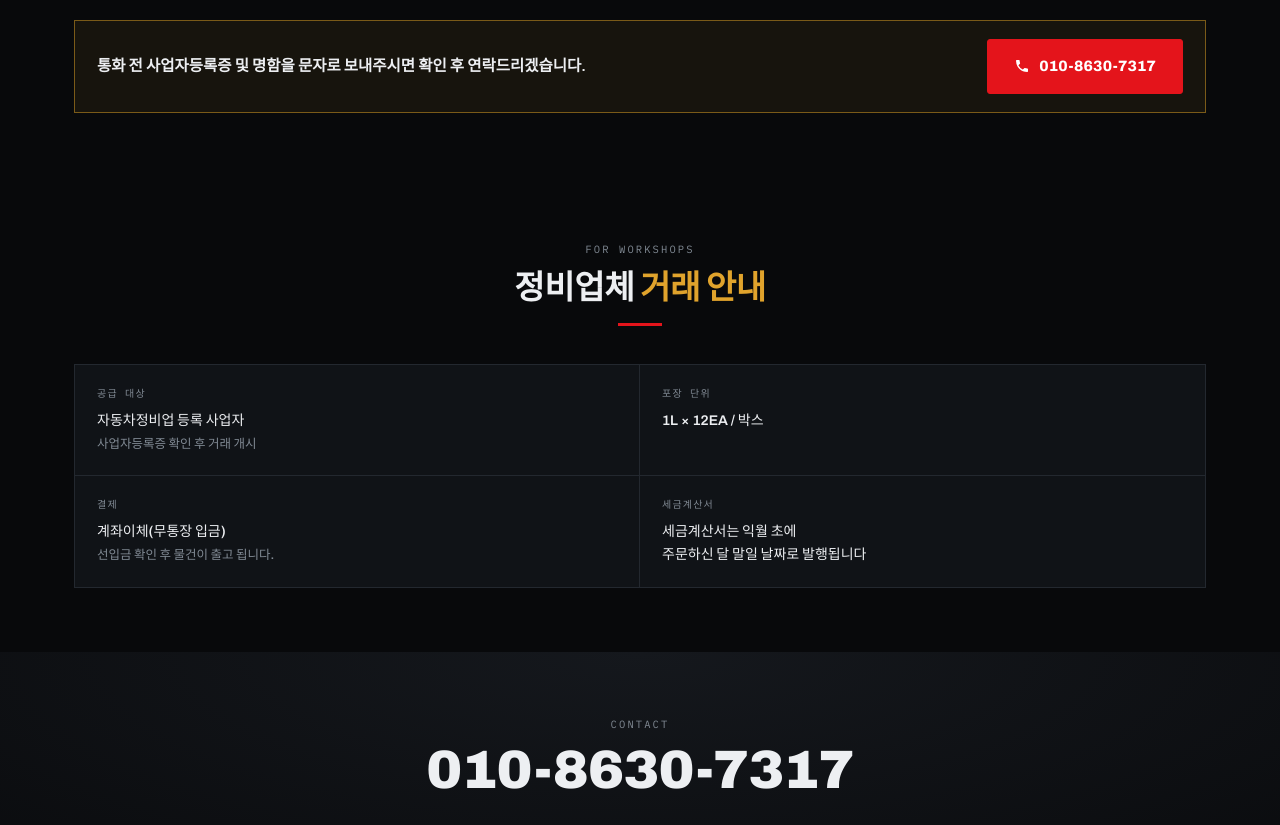
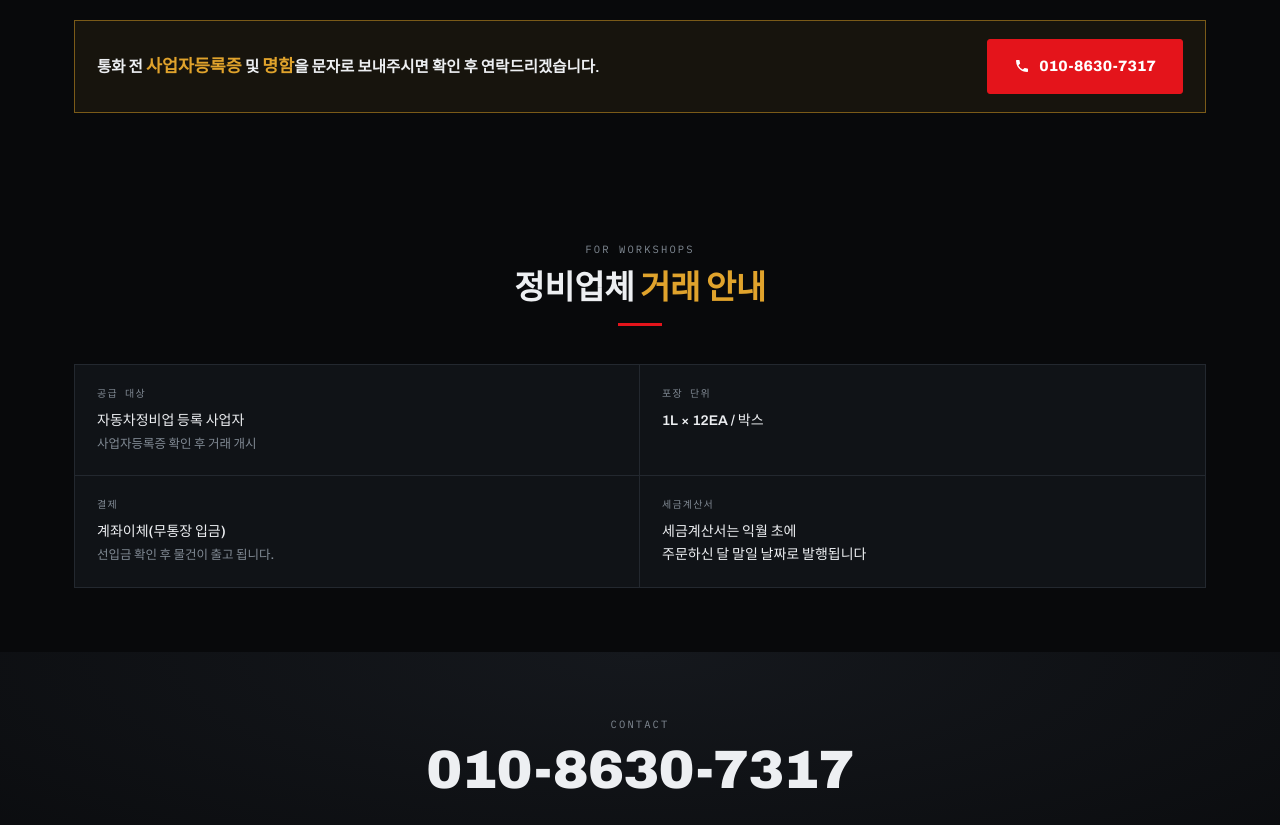
Before and after one commit to khlee7317-sudo/triton-x1-site, a plain HTML site: page index.html in a window 1280 px wide. Shown: the part 1746-2571 px from the top of the page. Drawn offline with Linux system fonts and the light colour scheme; a web font is replaced by a local one.

Commit message:
보내야 할 서류를 눈에 띄게
"사업자등록증" 과 "명함" 만 키우고 금색으로 둔다. 이 문장에서 상대가
실제로 해야 할 일이 그 둘이라, 문장 전체를 키우는 것보다 낫다.

Co-Authored-By: Claude Opus 5 <noreply@anthropic.com>

```diff
--- a/index.html
+++ b/index.html
@@ -143,6 +143,8 @@ section{padding:64px 0}
   justify-content:space-between;flex-wrap:wrap}
 .supply p{font-size:15.5px;color:var(--fg-2);line-height:1.7}
 .supply b{color:var(--fg);font-weight:600}
+/* 무엇을 보내야 하는지가 이 문장의 핵심이라 두 낱말만 키우고 금색으로 둔다 */
+.supply .hl{color:var(--oil);font-size:1.12em}
 
 /* ───────── 거래 안내 ───────── */
 /* 네 칸이라 2×2 로 세운다. 칸 너비가 모두 같고 빈 칸도 남지 않는다. */
@@ -304,7 +306,7 @@ footer{border-top:1px solid var(--line);background:var(--ink-2);padding:40px 0 3
         </div>
       </div></div>
     <div class="supply">
-      <p><b>통화 전 사업자등록증 및 명함을 문자로 보내주시면 확인 후 연락드리겠습니다.</b></p>
+      <p><b>통화 전 <span class="hl">사업자등록증</span> 및 <span class="hl">명함</span>을 문자로 보내주시면 확인 후 연락드리겠습니다.</b></p>
       <a class="btn btn-red" href="tel:01086307317">
         <svg viewBox="0 0 24 24" aria-hidden="true"><path d="M6.6 10.8a15.5 15.5 0 0 0 6.6 6.6l2.2-2.2c.3-.3.7-.4 1-.2 1.2.4 2.4.6 3.6.6.6 0 1 .4 1 1V20c0 .6-.4 1-1 1A17 17 0 0 1 3 4c0-.6.4-1 1-1h3.5c.6 0 1 .4 1 1 0 1.3.2 2.5.6 3.6.1.4 0 .8-.2 1l-2.3 2.2z"/></svg>
         010-8630-7317
```
